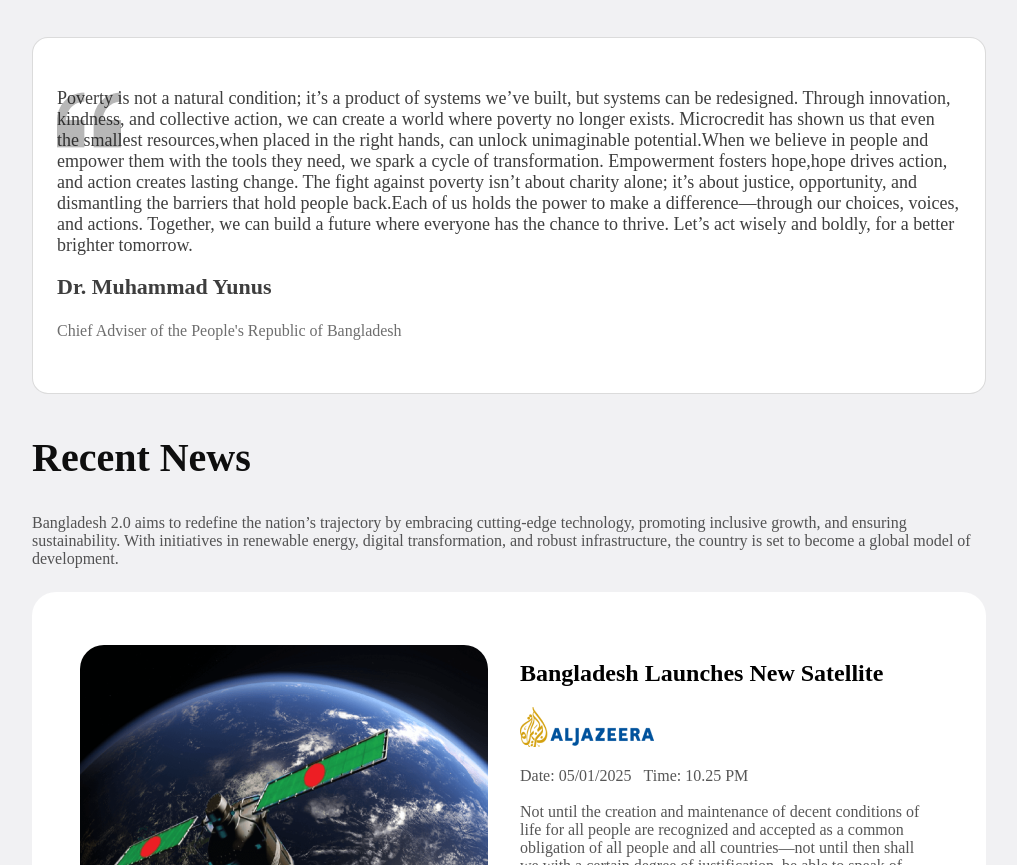
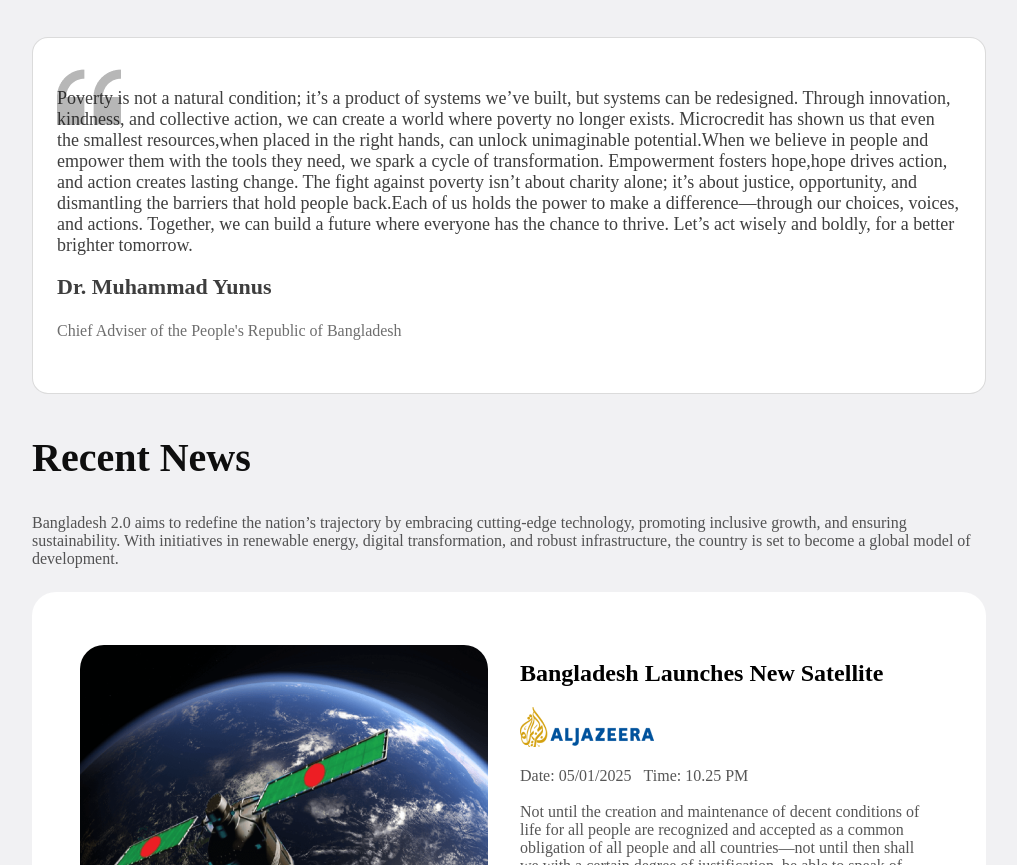
Before and after one commit to nk-rifat/A-1-Bangladesh-2.0--B11-, a plain HTML site: page index.html in a window 1280 px wide. Shown: the part 2046-2911 px from the top of the page, without its empty margins (131-1148 px from the left). Drawn offline with Linux system fonts and the light colour scheme.

Commit message:
correction

```diff
--- a/styles.css/style.css
+++ b/styles.css/style.css
@@ -235,7 +235,7 @@
 
 .quote-img{
    position: absolute;
-
+   margin-top: -23px;
 }
 
 .speech-details {
```
